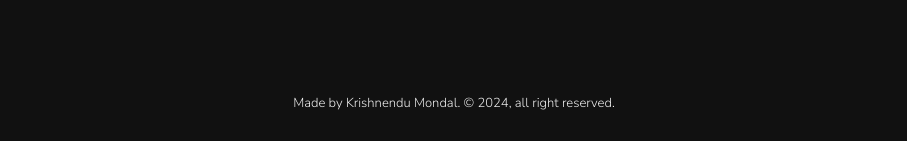
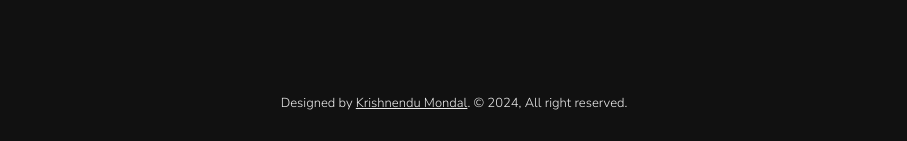
Before and after one commit to krishnendu-mondal/portfolio, a React (Vite) app: page / in a window 1280 px wide. Shown: the part 3865-4006 px from the top of the page, without its empty margins (186-1093 px from the left). Built offline with nearby package versions, Linux system fonts and the light colour scheme.

Commit message:
modified & updated

```diff
--- a/src/components/Contact/Contact.jsx
+++ b/src/components/Contact/Contact.jsx
@@ -59,7 +59,7 @@ function Contact() {
 
       {
         emptyFieldErrorToast && <div className="notification notification-error">
-          <PiWarningCircle size={18} style={{fill:"crimson"}}/>Input fields can't be empty.</div>
+          <PiWarningCircle size={18} style={{fill:"crimson"}}/>Please fill all the fields.</div>
       }
       {
         successToast && <div className="notification notification-success">
@@ -71,7 +71,6 @@ function Contact() {
           <PiWarningCircle size={18} style={{fill:"crimson"}}/> Something went wrong! Email did not sent.</div>
       }
 
-
       <button type="submit" value="submit">Submit</button>
     </form>
   );
--- a/src/components/Contact/ContactStyles.css
+++ b/src/components/Contact/ContactStyles.css
@@ -56,6 +56,7 @@ form .notification{
     align-items: center;
     gap: 4px;
     font-size: 13px;
+    letter-spacing: 1px;
 }
 
 form .notification-success{
--- a/src/components/Footer/Footer.jsx
+++ b/src/components/Footer/Footer.jsx
@@ -1,10 +1,11 @@
 import React from 'react'
 import './FooterStyles.css';
+import { Link } from 'react-router-dom';
 
 function Footer() {
   return (
     <div className='footer'>
-        Made by Krishnendu Mondal. &copy; 2024, all right reserved.
+        Designed by <Link to={"mailto:krishnendu2002m@gmail.com"}>Krishnendu Mondal</Link>. &copy; 2024, All right reserved.
     </div>
   )
 }
```
